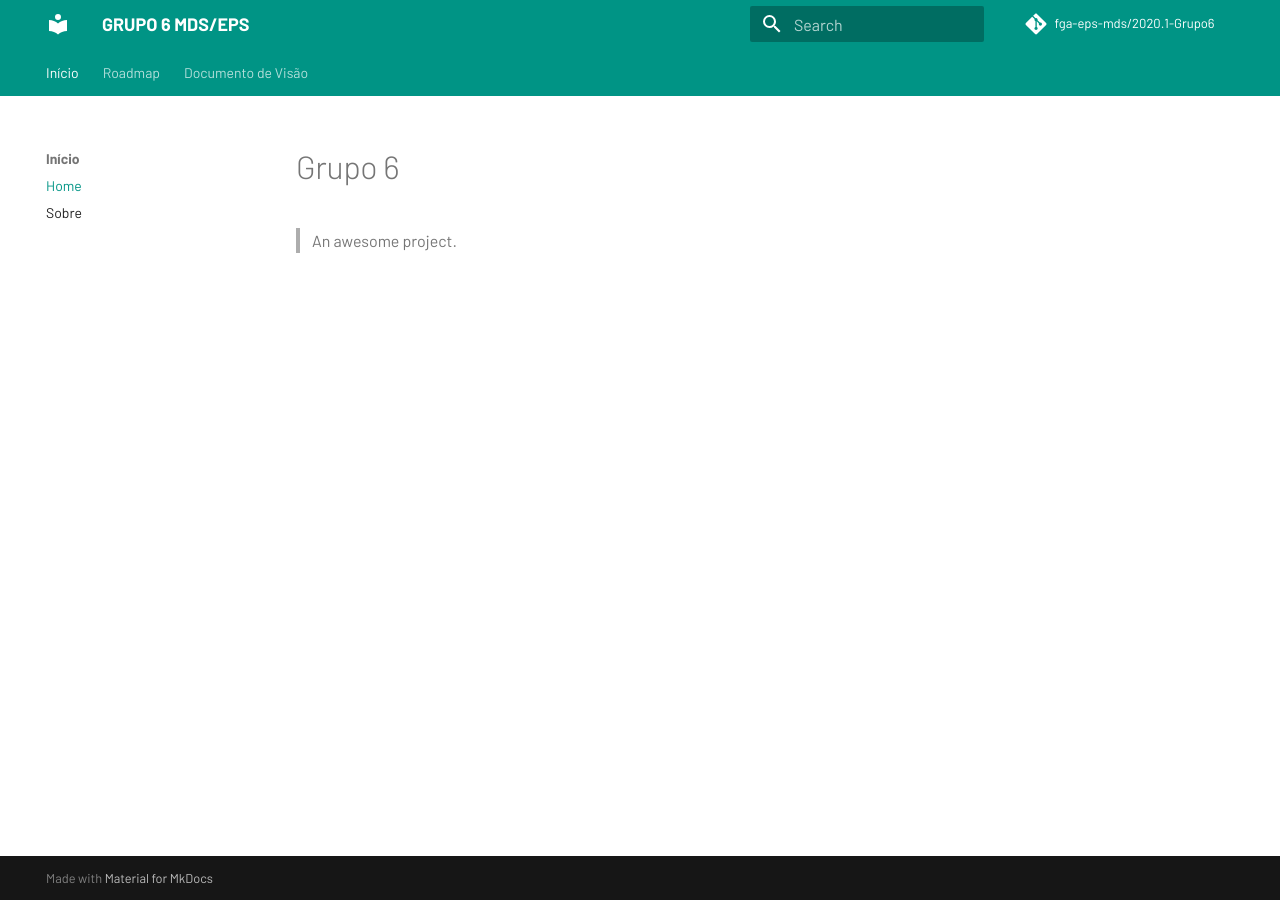
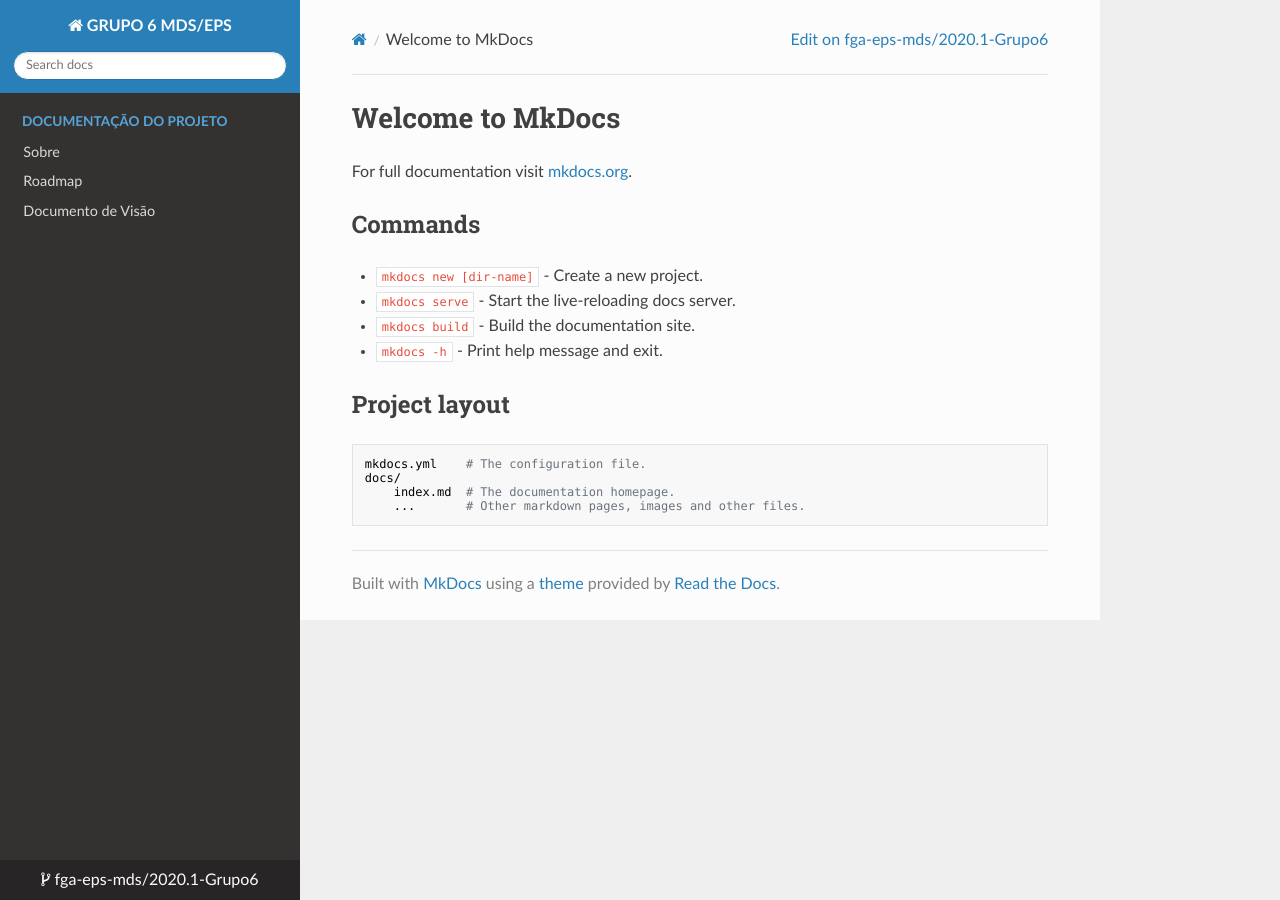
Before and after one commit to fga-eps-mds/2020.1-Grupo6, an MkDocs documentation site: the page built from docs/index.md, in a window 1280 px wide. Built offline with MkDocs 1.6.1, drawn with Linux system fonts in a browser that asks for light colours; nearby versions of some CDN libraries; comment, search, counter and statistics services are not loaded.

Commit message:
using mkdocs template

```diff
--- /dev/null
+++ b/docs/index.md
@@ -0,0 +1,17 @@
+# Welcome to MkDocs
+
+For full documentation visit [mkdocs.org](https://www.mkdocs.org).
+
+## Commands
+
+* `mkdocs new [dir-name]` - Create a new project.
+* `mkdocs serve` - Start the live-reloading docs server.
+* `mkdocs build` - Build the documentation site.
+* `mkdocs -h` - Print help message and exit.
+
+## Project layout
+
+    mkdocs.yml    # The configuration file.
+    docs/
+        index.md  # The documentation homepage.
+        ...       # Other markdown pages, images and other files.
--- a/mkdocs.yml
+++ b/mkdocs.yml
@@ -3,20 +3,10 @@
 repo_name: 'fga-eps-mds/2020.1-Grupo6'
 repo_url: 'https://github.com/fga-eps-mds/2020.1-Grupo6'
 
-theme:
-  name: 'material'
-  palette:
-    primary: 'teal'
-    accent: 'teal'
-  font:
-    text: 'Barlow'
-  logo: ''
-  feature:
-    tabs: true
+nav:
+  - Documentação do Projeto:
+    - Sobre: sobre.md
+    - Roadmap: Roadmaps/roadmap.md
+    - Documento de Visão: doc-visao.md
 
-nav:
-  - Início:
-    - Home: README.md
-    - Sobre: sobre.md
-  - Roadmap: Roadmaps/roadmap.md
-  - Documento de Visão: doc-visao.md
+theme: readthedocs
```
Also changed, not shown: README.md (renamed from docs/README.md), 1 other file.
